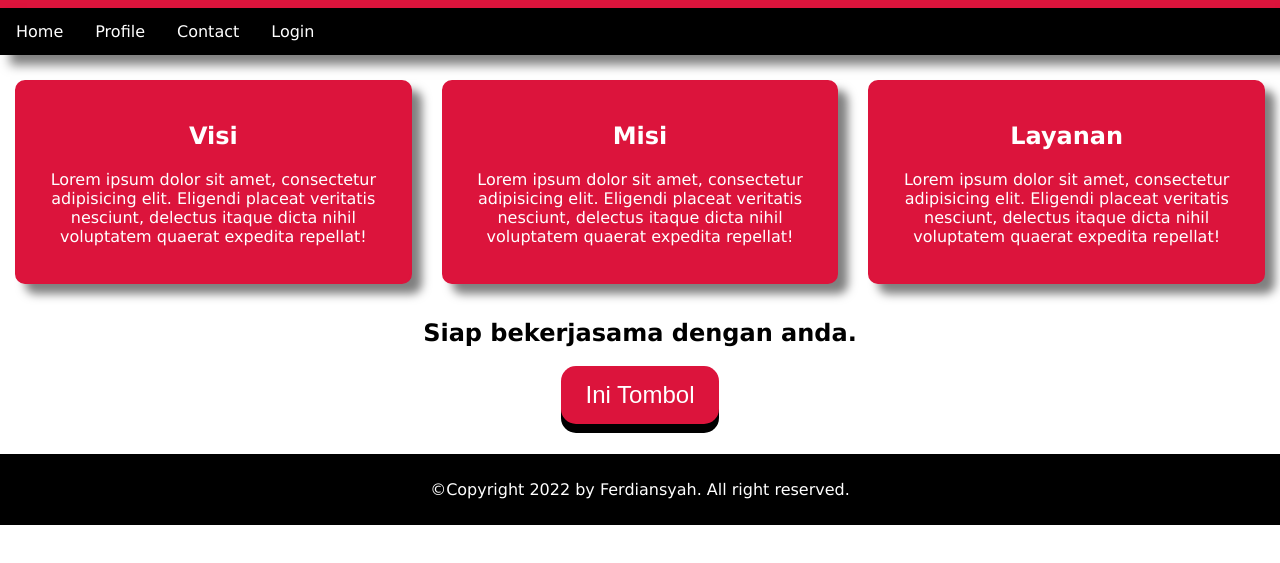
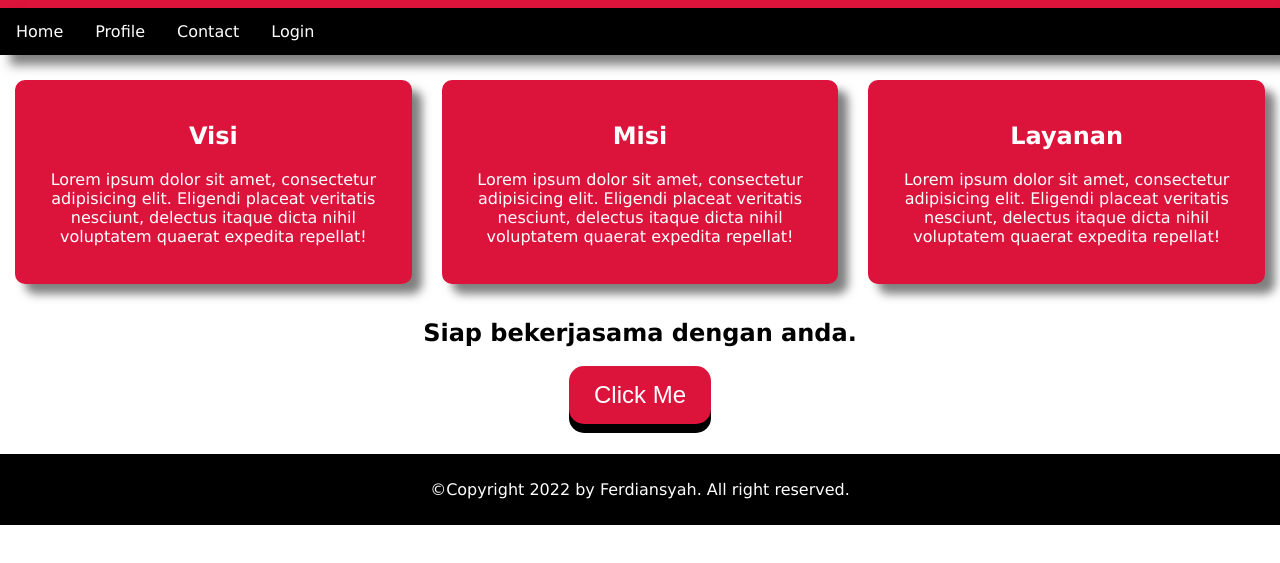
Before and after one commit to peding123/responsiveweb.github.io, a plain HTML site: page index.html in a window 1280 px wide. Shown: the part 123-686 px from the top of the page. Drawn offline with Linux system fonts and the light colour scheme.

Commit message:
third commit

```diff
--- a/index.html
+++ b/index.html
@@ -42,7 +42,9 @@
         <div class="wrapper">
             <div class="tagline">
                 <h2>Siap bekerjasama dengan anda.</h2>
-                <button class="button">Ini Tombol</button>
+                <a href="https://wa.me/6283851522259" target="_blank">
+                    <button class="button">Click Me</button>
+                </a>
             </div>
             <div class="footer">
                 <p>©Copyright 2022 by Ferdiansyah. All right reserved.</p>
```
Also changed, not shown: IMG/Screenshot Page Mobile.png (added), IMG/Screenshot Page.png (added).
